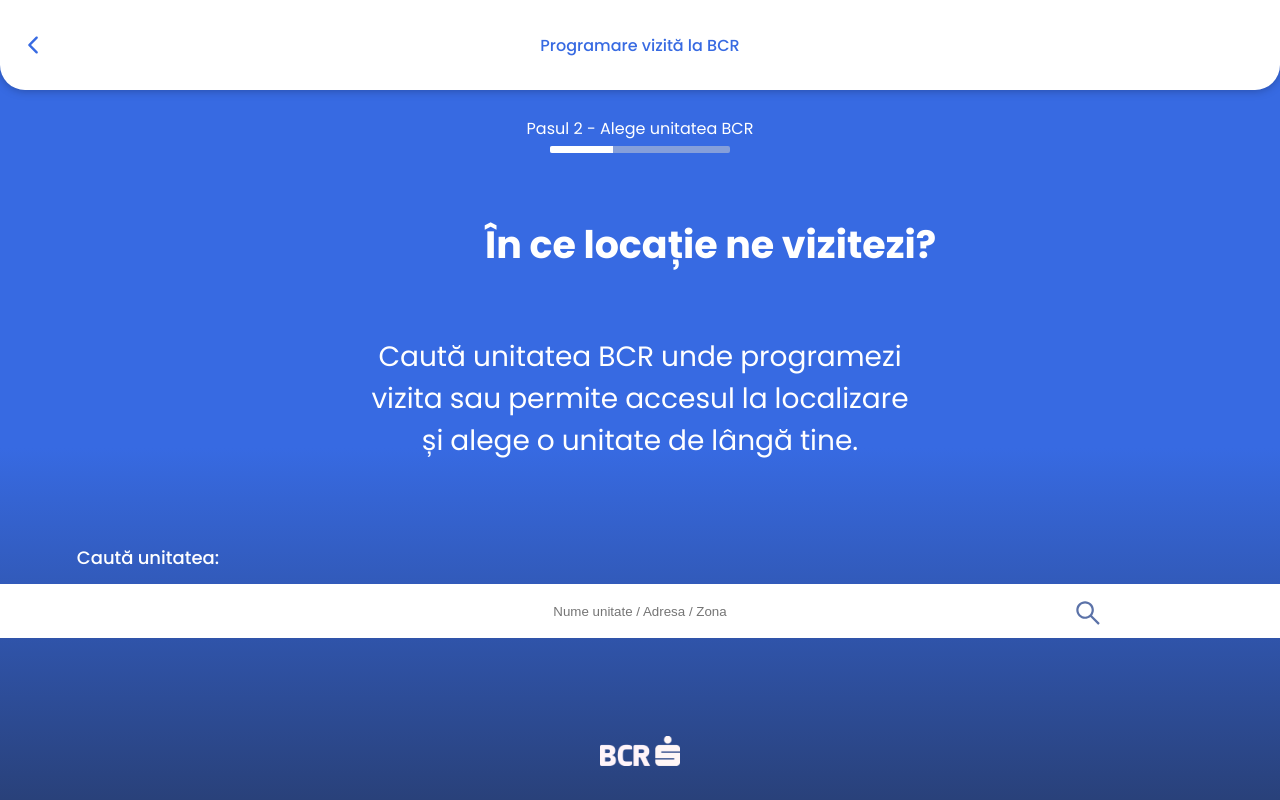
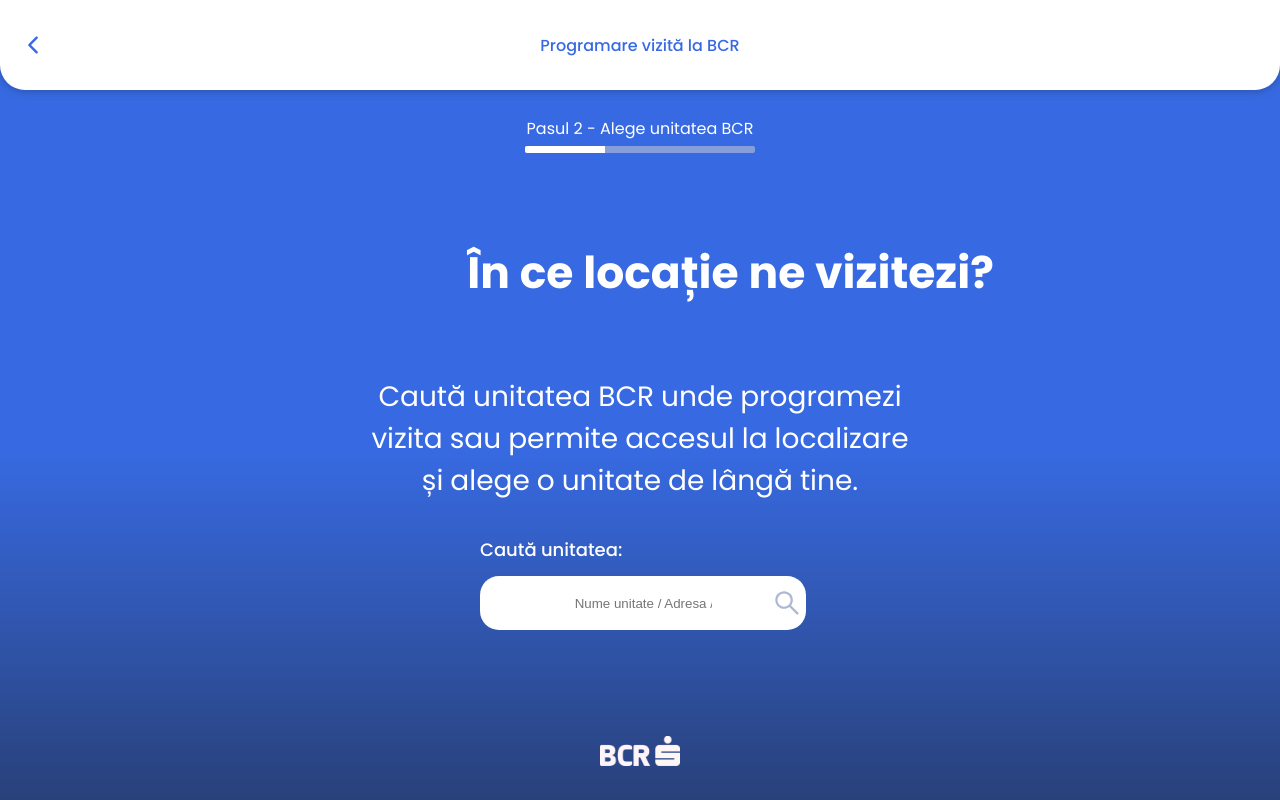
Before and after one commit to andreiv03/bcr-scheduling-page, a Next.js app: page / in a window 1280 px wide. Shown: the top 800 px of the page. Built offline with nearby package versions, Linux system fonts and the light colour scheme.

Commit message:
Desktop version of the FrontEndV2

```diff
--- a/styles/components/center-text.module.scss
+++ b/styles/components/center-text.module.scss
@@ -26,13 +26,14 @@
 @media only screen and (min-width:778px){
         .header{
     width: 100%;
-    left: 87.9%;
-    top: calc(27%);
-    font-size: 38px;
+    left: 86.5%;
+    top: calc(30%);
+    font-size: 44px;
+    word-spacing: 0.5px;
         }
 
         .header-description {
-            top:calc(42%);
+            top:calc(47%);
             font-weight: 400;
             width: 44%;
             left: 50%;
--- a/styles/components/search-bar.module.scss
+++ b/styles/components/search-bar.module.scss
@@ -49,13 +49,52 @@
     align-items: center;
 }
 @media only screen and (min-width:778px){
-    // .input-bar{
-    //     top:33%;
-    //     width:100%;
+    .search-bar{
+        width: 92%;
+        left: 83.5%;
+        transform: translateX(-50%);
+        top: calc(67%);
+        align-items: center;
+        justify-content: center;
+        font-size: 28px;
+        font-weight: 700;
+        word-spacing: -0.5px;
+        font-weight: 500;
+        font-size: 18px;
 
-    //     background-color: rgba($color: white, $alpha: 1);
-    //     height: 54px;
-    //     position: absolute;
-    // }
+    }
+    .input-bar{
+        top:72%;
+        width:25.5%;
+        left:37.5%;
+
+        background-color: rgba($color: white, $alpha: 1);
+        height: 54px;
+        position: absolute;
+
+        justify-content: center;
+        display: flex;
+        align-items: center;
+        border-radius: 19px;
+    }
+
+    .input-type{
+        width:42%;
+        height: 52px;
+        justify-content: center;
+        text-align: center;
+    }
+    .search-loop{
+        top:73.5%;
+        left:56.5%;
+
+        color: rgba($color: #5b72a8, $alpha: 0.5);
+        height: 30px;
+        position: absolute;
+
+        justify-content: center;
+        display: flex;
+        align-items: center;
+    }
 
 }
--- a/styles/components/step-2.module.scss
+++ b/styles/components/step-2.module.scss
@@ -60,9 +60,9 @@
 
     }
         .step-bar{
-            left: 43%;
+            left: 41%;
             top:18.3%;
-            width:14%;
+            width:18%;
 
             background-color: rgba($color: lightgray, $alpha: 0.5);
             height: 7px;
```
Also changed, not shown: styles/components/footer-logo.module.scss (+18 -0 lines).
